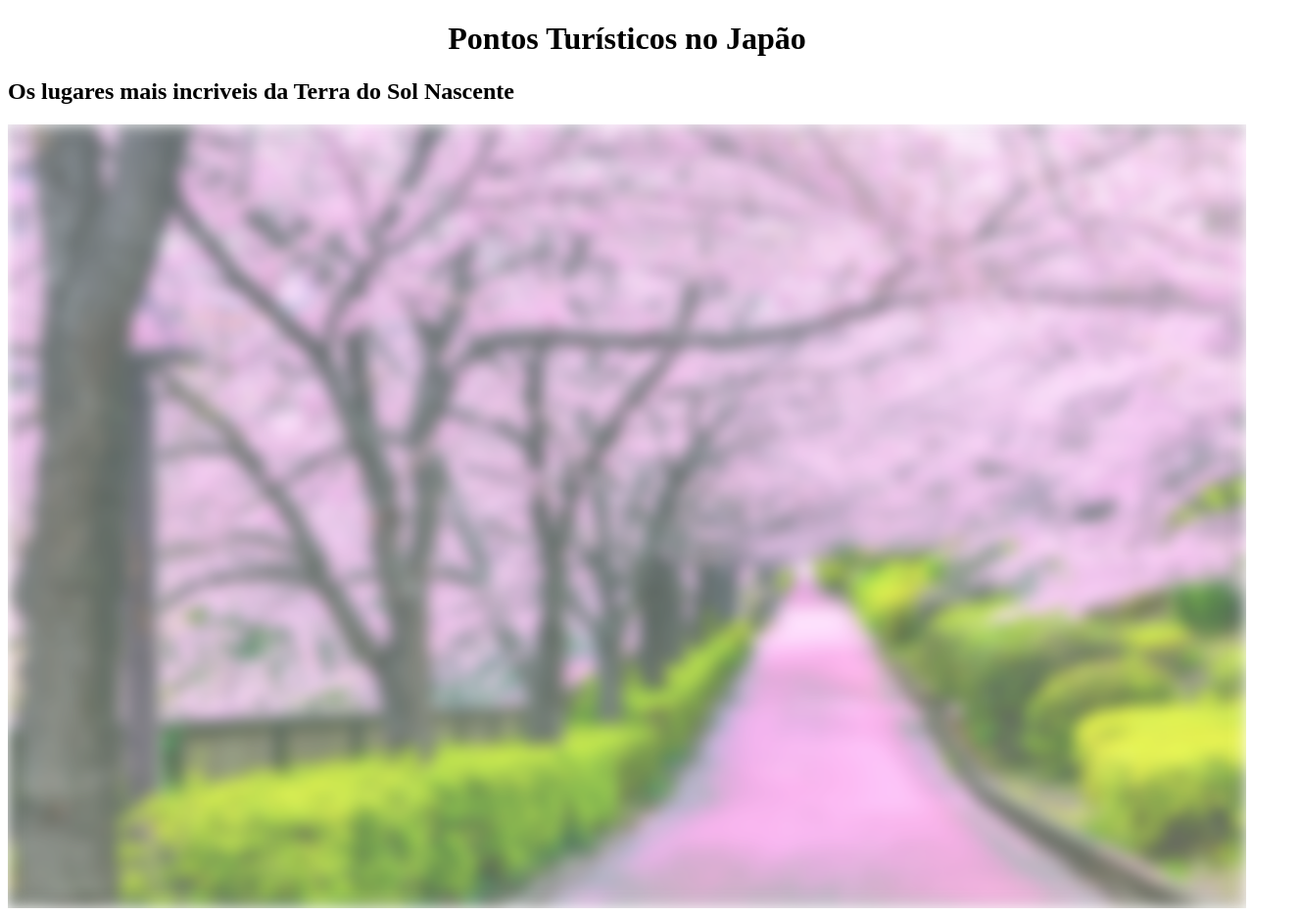
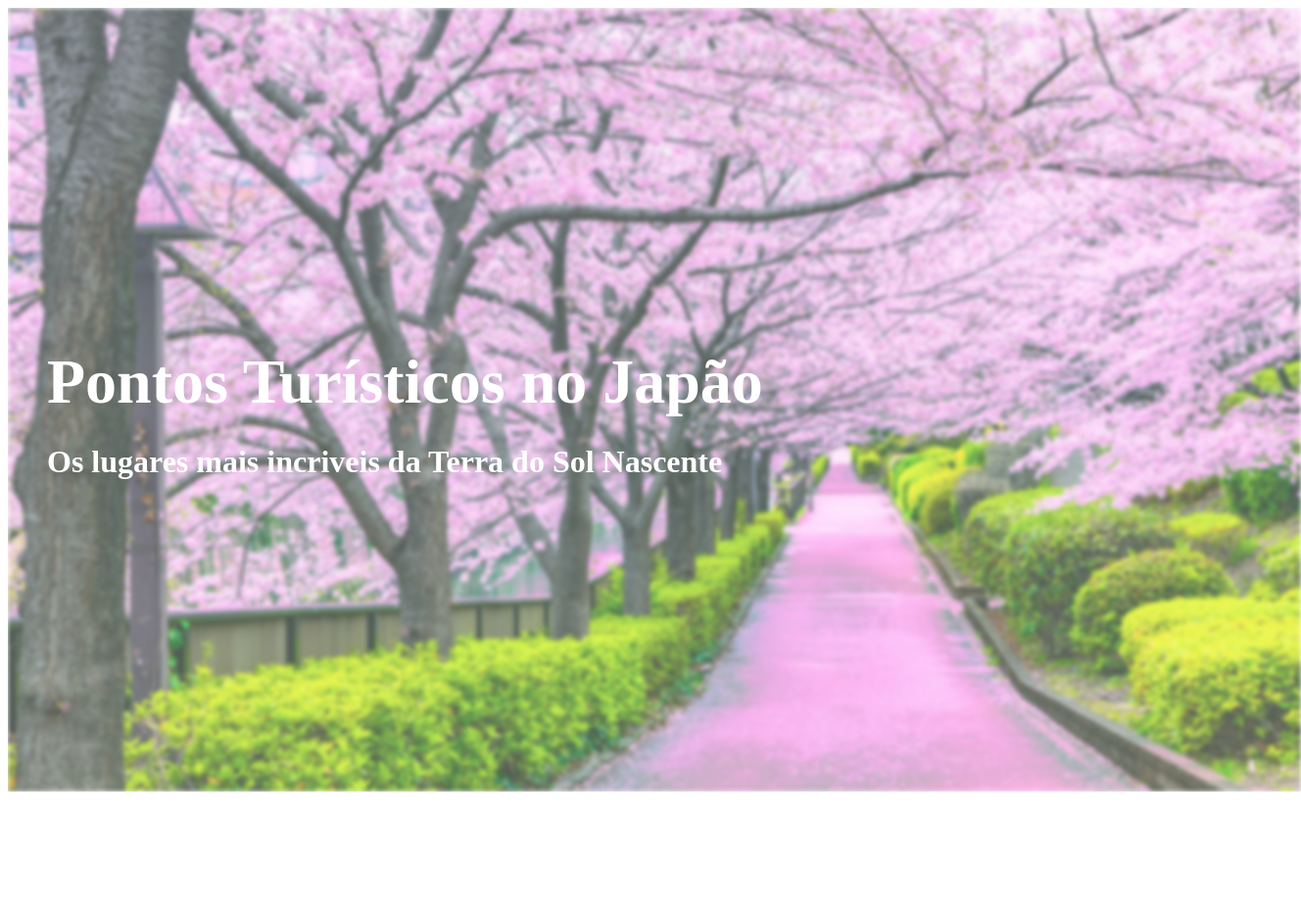
Before and after one commit to Felipe-M13/projetos, a plain HTML site: page projeto turistico/index.html in a window 1280 px wide. Shown: the whole page at 98% size, 1328 px wide, since content can reach past the window. After the commit the page ends 816 px from the top, so only its background shows below. Drawn offline with Linux system fonts and the light colour scheme.

Commit message:
adicionando header dentro do section

```diff
--- a/projeto turistico/index.html
+++ b/projeto turistico/index.html
@@ -8,6 +8,7 @@
 
 </head>
 <body>
+  <section class="hero">
     <header>
       <h1>
         Pontos Turísticos no Japão
@@ -17,8 +18,6 @@
         Os lugares mais incriveis da Terra do Sol Nascente
       </h2>
   </header>
-  <section class="hero">
-
   </section>
 
 </body>
--- a/projeto turistico/style.css
+++ b/projeto turistico/style.css
@@ -1,10 +1,7 @@
-h1 {
-  text-align: center;
-}
 
 .hero {
-  /* background-image: url(assets/cerejeiras.jpg); */
   height: 100vh;
+  width: 100vw;
   background-position: center;
   background-repeat: no-repeat;
   background-size: cover;
@@ -12,11 +9,18 @@ h1 {
   overflow: hidden;
   display: flex;
   align-items: center;
-  justify-content: center;
+  justify-content: flex-start; /* empurra o conteúdo pro começo da linha, ou seja, esquerda */
+  padding-left: 40px; /* deixa o texto um pouco afastado da borda */
+  text-align: left; /* para garantir que o texto fique alinhado à esquerda */
   color: white;
 
+}
+.hero header {
+  position: relative;
+  z-index: 1;
 
 }
+
 .hero::before {
   content: "";
   position: absolute;
@@ -25,8 +29,18 @@ h1 {
   background-size: cover;
   background-position: center;
   background-repeat: no-repeat;
-  filter: blur(8px);
+  filter: blur(2px);
   opacity: 0.7;
   z-index: -1;
 
 }
+
+.hero h1 {
+  font-size: 4rem; /* define o tamanho */
+  margin-bottom: 0.5rem; /* espaçamento entre título e subtítulo */
+}
+
+.hero h2 {
+ font-size: 2rem; /* define o tamanho */
+
+}
```
Lines whose indentation alone changed are shown as unchanged.
